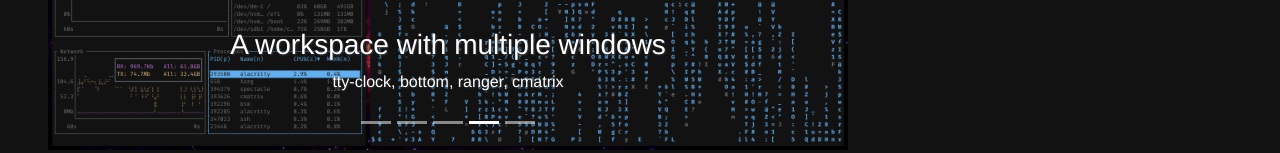
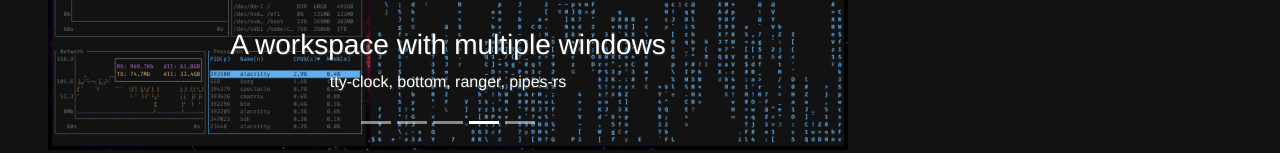
Before and after one commit to clemak27/clemak27.github.io, a Nuxt app: page /linux_setup in a window 1280 px wide. Both pictures are taken after a click on the button 484 px from the left and 582 px from the top of the page. Shown: the part 460-613 px from the top of the page. Built offline with nearby package versions, Linux system fonts and the light colour scheme.

Commit message:
fix typo in image caption

```diff
--- a/components/Gallery.vue
+++ b/components/Gallery.vue
@@ -30,7 +30,7 @@
 
       <b-carousel-slide
         caption="A workspace with multiple windows"
-        text="tty-clock, bottom, ranger, cmatrix"
+        text="tty-clock, bottom, ranger, pipes-rs"
         img-src="~/assets/linux_setup/mult.png"
       />
 
```
